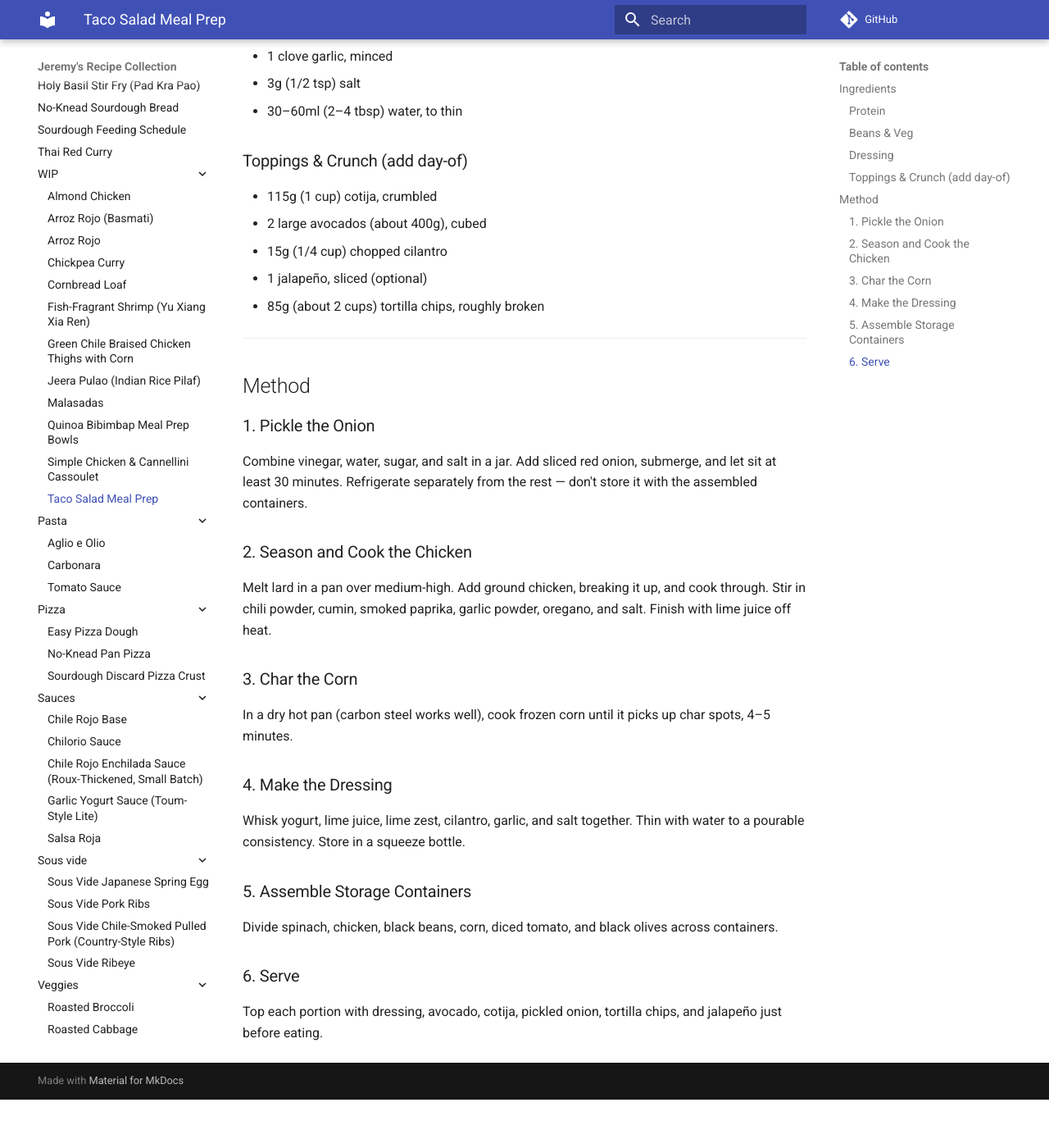
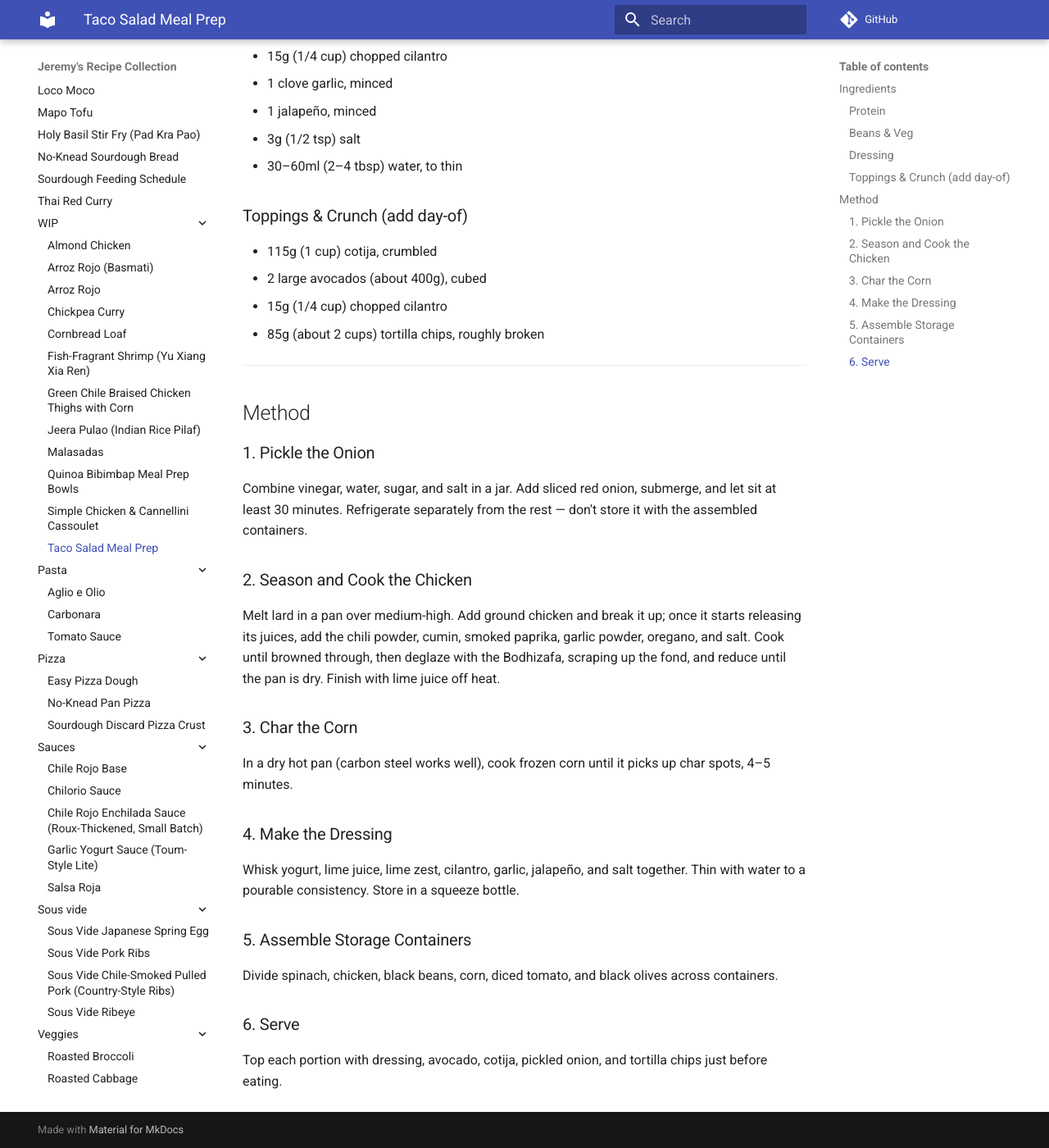
Before and after one commit to normanj9/recipes, an MkDocs documentation site: the page built from docs/recipes/WIP/taco-salads.md, in a window 1280 px wide and 1400 px high, scrolled down 1199 px. Shown: the whole window at 82% size. Built offline with MkDocs 1.6.1 and Material for MkDocs 9.7.7, drawn with Linux system fonts in a browser that asks for light colours; comment, search, counter and statistics services are not loaded; before the commit the page ends 2540 px from its top, so only the background shows below that; some of the changed text lies outside the part shown.

Commit message:
Update taco-salads.md

```diff
--- a/docs/recipes/WIP/taco-salads.md
+++ b/docs/recipes/WIP/taco-salads.md
@@ -7,6 +7,7 @@
 ### Protein
 - 680g (1.5 lb) ground chicken
 - 15g (1 tbsp) lard
+- 120ml (1/2 cup) Bodhizafa IPA (Georgetown Brewing), for deglazing
 - 11g (1.5 tbsp) chili powder
 - 7g (1 tbsp) ground cumin
 - 2g (1 tsp) smoked paprika
@@ -33,6 +34,7 @@
 - 1 tsp lime zest
 - 15g (1/4 cup) chopped cilantro
 - 1 clove garlic, minced
+- 1 jalapeño, minced
 - 3g (1/2 tsp) salt
 - 30–60ml (2–4 tbsp) water, to thin
 
@@ -40,7 +42,6 @@
 - 115g (1 cup) cotija, crumbled
 - 2 large avocados (about 400g), cubed
 - 15g (1/4 cup) chopped cilantro
-- 1 jalapeño, sliced (optional)
 - 85g (about 2 cups) tortilla chips, roughly broken
 
 ---
@@ -51,16 +52,16 @@
 Combine vinegar, water, sugar, and salt in a jar. Add sliced red onion, submerge, and let sit at least 30 minutes. Refrigerate separately from the rest — don't store it with the assembled containers.
 
 ### 2. Season and Cook the Chicken
-Melt lard in a pan over medium-high. Add ground chicken, breaking it up, and cook through. Stir in chili powder, cumin, smoked paprika, garlic powder, oregano, and salt. Finish with lime juice off heat.
+Melt lard in a pan over medium-high. Add ground chicken and break it up; once it starts releasing its juices, add the chili powder, cumin, smoked paprika, garlic powder, oregano, and salt. Cook until browned through, then deglaze with the Bodhizafa, scraping up the fond, and reduce until the pan is dry. Finish with lime juice off heat.
 
 ### 3. Char the Corn
 In a dry hot pan (carbon steel works well), cook frozen corn until it picks up char spots, 4–5 minutes.
 
 ### 4. Make the Dressing
-Whisk yogurt, lime juice, lime zest, cilantro, garlic, and salt together. Thin with water to a pourable consistency. Store in a squeeze bottle.
+Whisk yogurt, lime juice, lime zest, cilantro, garlic, jalapeño, and salt together. Thin with water to a pourable consistency. Store in a squeeze bottle.
 
 ### 5. Assemble Storage Containers
 Divide spinach, chicken, black beans, corn, diced tomato, and black olives across containers.
 
 ### 6. Serve
-Top each portion with dressing, avocado, cotija, pickled onion, tortilla chips, and jalapeño just before eating.
+Top each portion with dressing, avocado, cotija, pickled onion, and tortilla chips just before eating.
```
